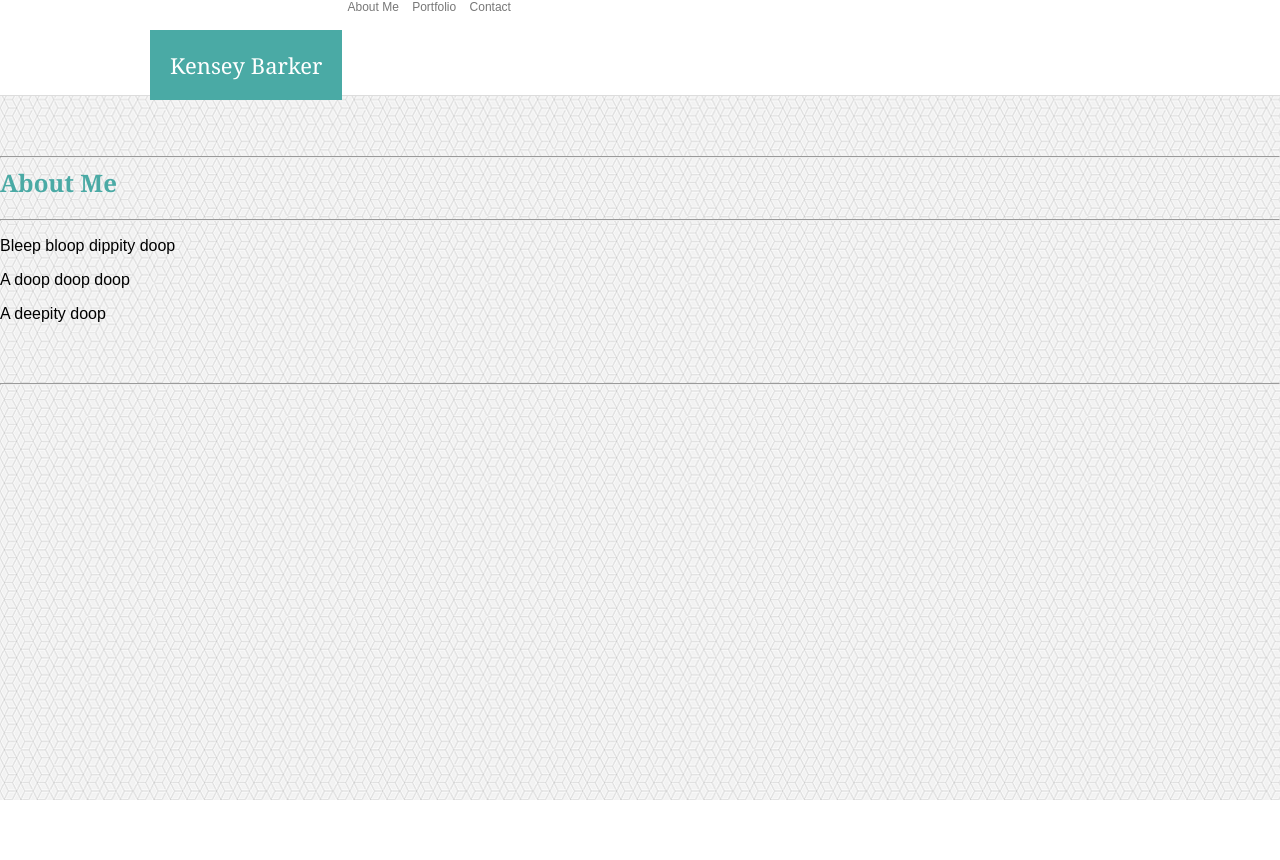
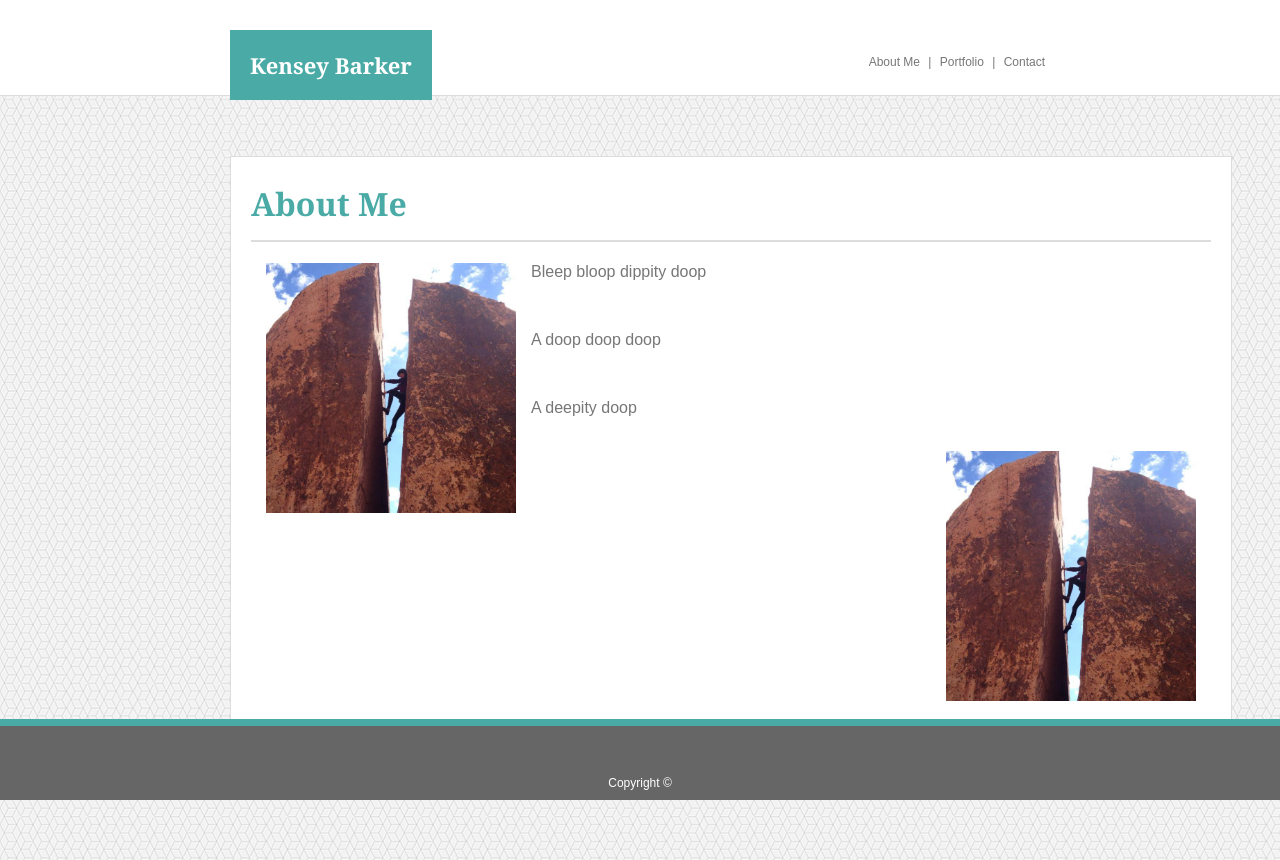
Before and after one commit to kenzrad/Basic-Portfolio, a plain HTML site: page index.html in a window 1280 px wide. Before the commit the page ends 800 px from the top, so only its background shows below. Drawn offline with Linux system fonts and the light colour scheme.

Commit message:
contact finished

```diff
--- a/assets/css/style.css
+++ b/assets/css/style.css
@@ -1,66 +1,3 @@
-/**, *::after, *::before {
-    box-sizing: border-box;
-  }
-
-
-  .container {
-    margin: 0 auto;
-    margin-top: 50px;
-    width: 1000px;
-    color: white;
-    font-family: 'Segoe UI', Tahoma, Geneva, Verdana, sans-serif;
-    font-size: 1.25em;
-  }
-
-  header {
-    background-color: #1D88E5;
-    height: 100px;
-    padding: 10px;
-    border: 1px solid white;
-  }
-
-  aside {
-    background-color: #1D88E5;
-    width: 300px;
-    height: 400px;
-    padding: 10px;
-    border: 1px solid white;
-  }
-
-  main {
-    background-color: #1D88E5;
-    width: 700px;
-    height: 400px;
-    padding: 10px;
-    border: 1px solid white;
-  }
-
-  footer {
-    background-color: #1D88E5;
-    width: 1000px;
-    height: 100px;
-    padding: 10px;
-    border: 1px solid white;
-
-Teal color (used for headings and backgrounds): #4aaaa5
-
-Regular font color (used for paragraphs and all text besides the headings): #777777
-
-Main header background color: #ffffff
-
-Main header border color: #cccccc
-
-Footer background color: #666666
-
-Main content background color: #ffffff
-
-Main content border color: #dddddd
-
-
-
-
-
-  }*/
   body {
     background-image: url('../images/qbkls/qbkls.png');
     margin: 0; /* this got rid of the space around the nav bar!*/
@@ -73,7 +10,7 @@ Main content border color: #dddddd
     float: left;
     margin-top: 30px;
     margin-bottom: 30px;
-    margin-left: 150px;
+    margin-left: 230px;
     padding: 20px;
     font-size: 22px;
     font-family: 'Georgia', 'Times', 'Times New Roman', 'serif';
@@ -82,21 +19,24 @@ Main content border color: #dddddd
 
   nav {
     float: right;
-    margin-top: 40px;
+    margin-top: 55px;
     margin-bottom: 30px;
-    margin-right: 320px;
+    margin-right: 230px;
     color: #777777;
 
   }
 
+  summary {
+    height: 500px;
+  }
   main {
     width: 960px;
-    margin-left: 150px;
-    margin-right: 150px;
+    margin-left: 230px;
+    margin-right: 230px;
     margin-top: 40px;
     margin-bottom: 40px;
     background-color: #ffffff;
-    padding: 10px;
+    padding: 20px;
     border-color: #dddddd;
     border-style: solid;
     border-width: 1px;
@@ -108,6 +48,10 @@ Main content border color: #dddddd
     font-family: 'Georgia', Times, Times New Roman, serif;
     width: 960px;
     margin-top: 5px;
+    border-bottom-color: #dddddd;
+    border-bottom-style: solid;
+    border-bottom-width: 2px;
+    padding-bottom: 15px;
   }
 
   h2 {
@@ -120,12 +64,18 @@ Main content border color: #dddddd
     width: 95%;
     color:  #777777;
     padding: 5px;
+    border-color: #dddddd;
+    border-width: 0.5px;
+    border-style: solid;
   }
 
   textarea {
     width: 95%;
     color:  #777777;
     padding: 5px;
+    height: 160px;
+    border-color: #dddddd;
+    border-width: 0.5px;
   }
 
   a, a:visited, a:active {
@@ -138,13 +88,24 @@ Main content border color: #dddddd
   a:hover {
     color: #4aaaa5;
     text-decoration: none;
-    padding-left: 10px;
-    padding-right: 10px;
+    padding-left: 5px;
+    padding-right: 5px;
   }
 
   footer {
     background-color: #666666;
-    padding-top: 60px;
+    color: #ffffff;
+    text-align: center;
+    padding-top: 50px;
+    padding-bottom: 10px;
+    font-size: 12px;
+    border-top-color: #4aaaa5;
+    border-top-width: 7.5px;
+    border-top-style: solid;
+    position: fixed;
+    bottom: 0;
+    left: 0;
+    width: 100%;
   }
 
   /* CLASSES */
@@ -161,19 +122,38 @@ Main content border color: #dddddd
 
   /* IDS */
 
-  #fm1 {
+  #contactfm {
 
   }
 
   }
 
   #comment {
-      height: 50px;
-      display: inline-block;
-      width: 95%;
+    height: 50px;
+    display: inline-block;
+    width: 95%;
 
   }
 
-  #bt1{
-      margin-top: 10px;
+  #submitbit{
+    margin-top: 10px;
+    background-color: #4aaaa5;
+    color: #ffffff;
+    padding: 10px 20px;
+    font-size: 12px;
+
   }
+
+  #climb {
+    width: 250px;
+    height: 250px;
+    float: left;
+    padding: 0px 15px;
+  }
+
+  #picture2 {
+    width: 250px;
+    height: 250px;
+    float: right;
+    padding: 0px 15px;
+  }
--- a/index.html
+++ b/index.html
@@ -3,42 +3,54 @@
 
 <head>
     <meta charset="UTF-8">
-    <title>HW-Wireframe</title>
+    <title>Kensey Barker</title>
     <link rel="stylesheet" type="text/css" href="assets/css/style.css">
 </head>
 
 <body>
 
     <div class="nav-bar">
-        <header id="name">Kensey Barker</header>
-        <a class="active" href="#aboutme">About Me</a>
-        <a href="#portfolio">Portfolio</a>
-        <a href="#contact">Contact</a>
+        <header id="name"><b>Kensey Barker</b></header>
+        <nav>
+            <a href="#aboutme">About Me</a>
+            |
+            <a href="#portfolio">Portfolio</a>
+            |
+            <a class="active" href="#contact">Contact</a>
+        </nav>
     </div>
-    <hr>
 
-    <section>
+    <main>
+
         <h1>
             About Me
         </h1>
-        <hr>
+
         <summary>
+            <img id="climb" src="assets/images/climb.jpg" alt="climb">
             <p>
                 Bleep bloop dippity doop
             </p>
+            <br>
             <p>
                 A doop doop doop
             </p>
+            <br>
             <p>
                 A deepity doop
             </p>
+            <br>
+            <img id="picture2" src="assets/images/climb.jpg" alt="climb">
+            <br>
         </summary>
-    </section>
+    </main>
 
     <br>
     <br>
-    <hr>
 
+    <footer>
+        Copyright &copy;
+    </footer>
 
 </body>
 </html>
```
Also changed, not shown: contact.html (+3 -5 lines), assets/images/climb.jpg (added), 3 other files.
